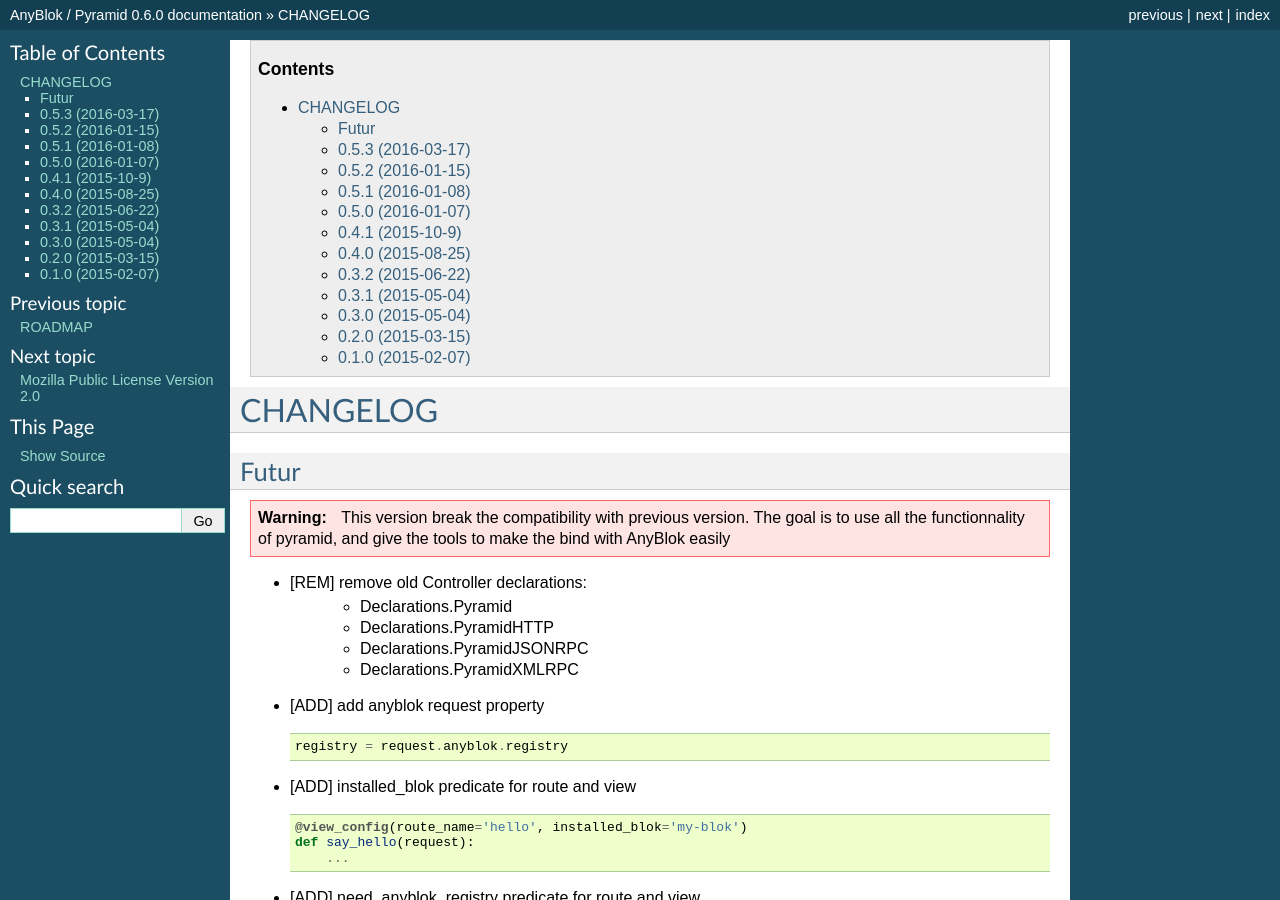
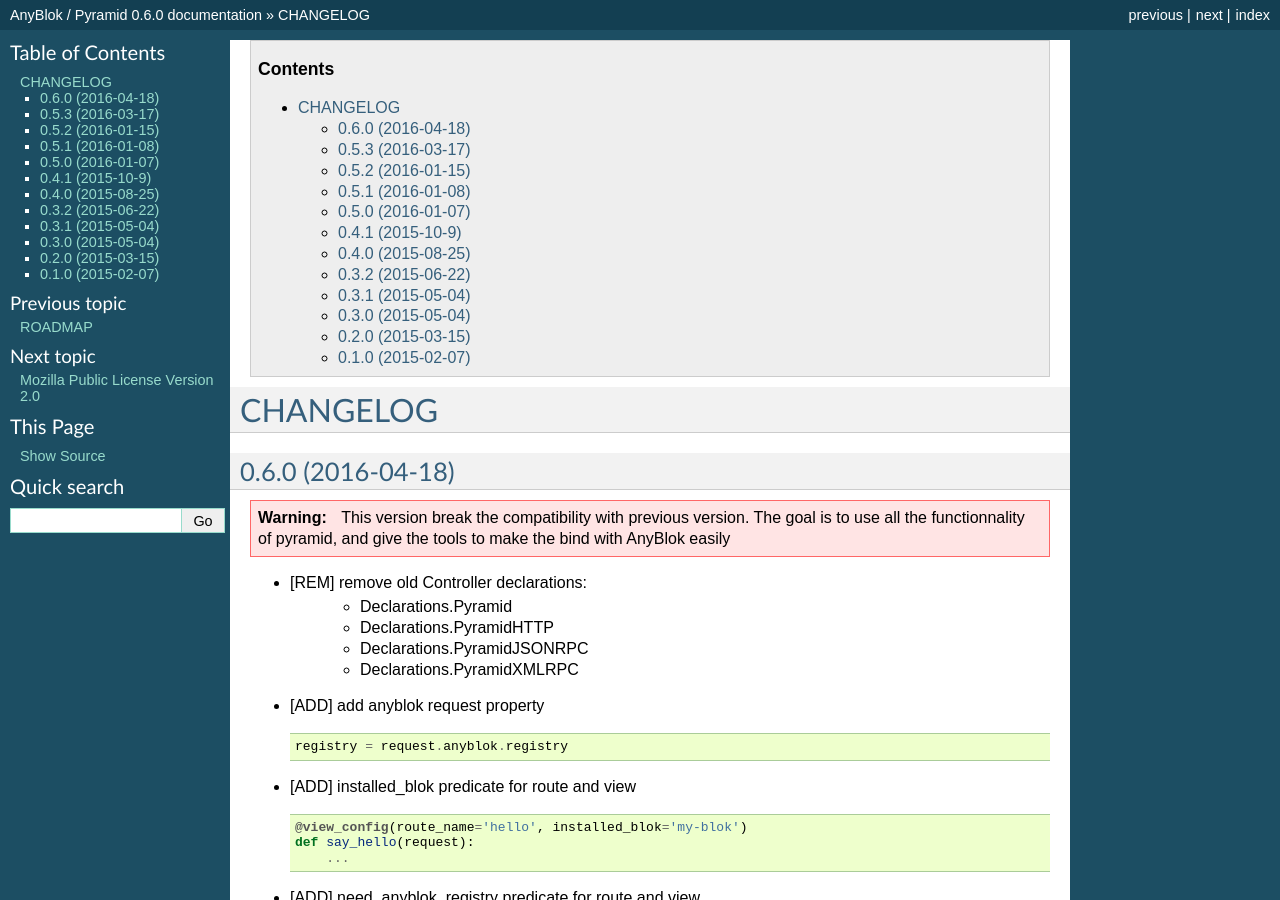
Before and after one commit to AnyBlok/Anyblok_Pyramid, a Sphinx documentation site: the page built from doc/CHANGES.rst, in a window 1280 px wide and 900 px high. Built offline with Sphinx 7.4.7, drawn with Linux system fonts in a browser that asks for light colours; the version number is read from the project's files by our own code.

Commit message:
Update doc

```diff
--- a/doc/CHANGES.rst
+++ b/doc/CHANGES.rst
@@ -12,8 +12,8 @@
 CHANGELOG
 =========
 
-Futur
------
+0.6.0 (2016-04-18)
+------------------
 
 .. warning::
 
```
